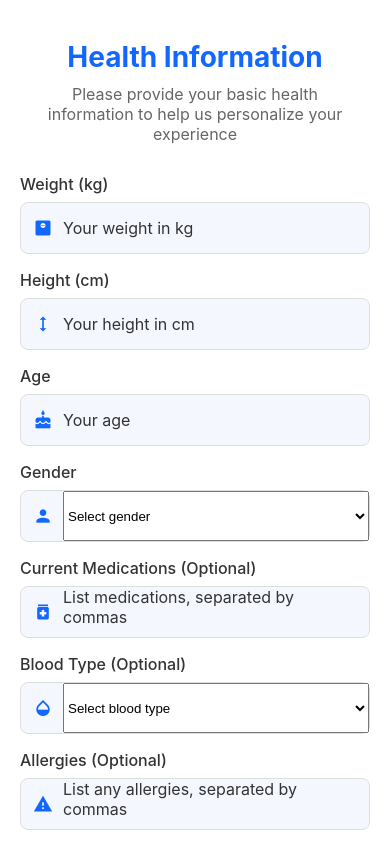
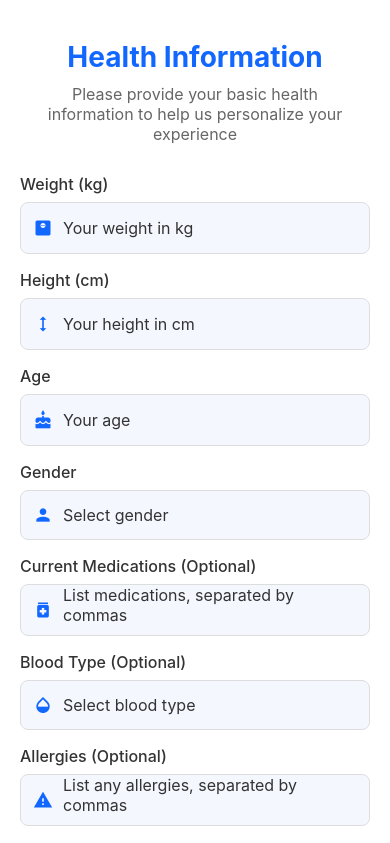
Before and after one commit to szeyu/Medimate-v3, a React Native app: screen /HealthInfoScreen in a window 390 px wide. Shown: the top 843 px of the page. Built offline with nearby package versions, Linux system fonts and the light colour scheme; what expo-web-browser would draw is missing.

Commit message:
Fix picker, enable google auth in register page.

```diff
--- a/src/screens/HealthInfoScreen.js
+++ b/src/screens/HealthInfoScreen.js
@@ -10,6 +10,7 @@ import {
   Platform,
   Dimensions,
   SafeAreaView,
+  Modal,
 } from 'react-native';
 import Icon from 'react-native-vector-icons/MaterialIcons';
 import { Picker } from '@react-native-picker/picker';
@@ -34,6 +35,10 @@ const HealthInfoScreen = ({ navigation, completeSignUp }) => {
   const [heightError, setHeightError] = useState('');
   const [ageError, setAgeError] = useState('');
   const [genderError, setGenderError] = useState('');
+
+  // State for modal visibility
+  const [showGenderPicker, setShowGenderPicker] = useState(false);
+  const [showBloodTypePicker, setShowBloodTypePicker] = useState(false);
 
   // Handle form submission
   const handleSubmit = () => {
@@ -189,23 +194,51 @@ const HealthInfoScreen = ({ navigation, completeSignUp }) => {
             {/* Gender */}
             <View style={styles.inputGroup}>
               <Text style={styles.label}>Gender</Text>
-              <View style={styles.pickerContainer}>
+              <TouchableOpacity
+                style={styles.pickerWrapper}
+                onPress={() => setShowGenderPicker(true)} // Show the modal picker
+              >
                 <Icon name="person" size={20} color="#1167FE" style={styles.inputIcon} />
-                <Picker
-                  selectedValue={gender}
-                  style={styles.picker}
-                  onValueChange={(itemValue) => {
-                    setGender(itemValue);
-                    if (genderError) setGenderError('');
-                  }}
+                <Text style={styles.pickerText}>
+                  {gender ? gender.charAt(0).toUpperCase() + gender.slice(1) : 'Select gender'}
+                </Text>
+              </TouchableOpacity>
+              {genderError ? <Text style={styles.errorText}>{genderError}</Text> : null}
+
+              {/* Modal for Gender Picker */}
+              {showGenderPicker && (
+                <Modal
+                  transparent={true}
+                  animationType="slide"
+                  visible={showGenderPicker}
+                  onRequestClose={() => setShowGenderPicker(false)}
                 >
-                  <Picker.Item label="Select gender" value="" />
-                  <Picker.Item label="Male" value="male" />
-                  <Picker.Item label="Female" value="female" />
-                  <Picker.Item label="Prefer not to say" value="prefer-not-to-say" />
-                </Picker>
-              </View>
-              {genderError ? <Text style={styles.errorText}>{genderError}</Text> : null}
+                  <View style={styles.modalOverlay}>
+                    <View style={styles.modalContainer}>
+                      <Text style={styles.modalTitle}>Select Gender</Text>
+                      {['Male', 'Female', 'Prefer not to say'].map((option) => (
+                        <TouchableOpacity
+                          key={option}
+                          style={styles.modalOption}
+                          onPress={() => {
+                            setGender(option.toLowerCase());
+                            setShowGenderPicker(false);
+                            if (genderError) setGenderError('');
+                          }}
+                        >
+                          <Text style={styles.modalOptionText}>{option}</Text>
+                        </TouchableOpacity>
+                      ))}
+                      <TouchableOpacity
+                        style={styles.modalCancelButton}
+                        onPress={() => setShowGenderPicker(false)}
+                      >
+                        <Text style={styles.modalCancelText}>Cancel</Text>
+                      </TouchableOpacity>
+                    </View>
+                  </View>
+                </Modal>
+              )}
             </View>
 
             {/* Current Medications */}
@@ -226,25 +259,49 @@ const HealthInfoScreen = ({ navigation, completeSignUp }) => {
             {/* Blood Type */}
             <View style={styles.inputGroup}>
               <Text style={styles.label}>Blood Type (Optional)</Text>
-              <View style={styles.pickerContainer}>
+              <TouchableOpacity
+                style={styles.pickerWrapper}
+                onPress={() => setShowBloodTypePicker(true)} // Show the modal picker
+              >
                 <Icon name="opacity" size={20} color="#1167FE" style={styles.inputIcon} />
-                <Picker
-                  selectedValue={bloodType}
-                  style={styles.picker}
-                  onValueChange={(itemValue) => setBloodType(itemValue)}
+                <Text style={styles.pickerText}>
+                  {bloodType ? bloodType : 'Select blood type'}
+                </Text>
+              </TouchableOpacity>
+
+              {/* Modal for Blood Type Picker */}
+              {showBloodTypePicker && (
+                <Modal
+                  transparent={true}
+                  animationType="slide"
+                  visible={showBloodTypePicker}
+                  onRequestClose={() => setShowBloodTypePicker(false)}
                 >
-                  <Picker.Item label="Select blood type" value="" />
-                  <Picker.Item label="A+" value="A+" />
-                  <Picker.Item label="A-" value="A-" />
-                  <Picker.Item label="B+" value="B+" />
-                  <Picker.Item label="B-" value="B-" />
-                  <Picker.Item label="AB+" value="AB+" />
-                  <Picker.Item label="AB-" value="AB-" />
-                  <Picker.Item label="O+" value="O+" />
-                  <Picker.Item label="O-" value="O-" />
-                  <Picker.Item label="Unknown" value="unknown" />
-                </Picker>
-              </View>
+                  <View style={styles.modalOverlay}>
+                    <View style={styles.modalContainer}>
+                      <Text style={styles.modalTitle}>Select Blood Type</Text>
+                      {['A+', 'A-', 'B+', 'B-', 'AB+', 'AB-', 'O+', 'O-', 'Unknown'].map((option) => (
+                        <TouchableOpacity
+                          key={option}
+                          style={styles.modalOption}
+                          onPress={() => {
+                            setBloodType(option);
+                            setShowBloodTypePicker(false);
+                          }}
+                        >
+                          <Text style={styles.modalOptionText}>{option}</Text>
+                        </TouchableOpacity>
+                      ))}
+                      <TouchableOpacity
+                        style={styles.modalCancelButton}
+                        onPress={() => setShowBloodTypePicker(false)}
+                      >
+                        <Text style={styles.modalCancelText}>Cancel</Text>
+                      </TouchableOpacity>
+                    </View>
+                  </View>
+                </Modal>
+              )}
             </View>
 
             {/* Allergies */}
@@ -352,18 +409,24 @@ const styles = StyleSheet.create({
     fontSize: 16,
     color: '#333',
   },
-  pickerContainer: {
+  pickerWrapper: {
     flexDirection: 'row',
     alignItems: 'center',
     borderWidth: 1,
     borderColor: '#DDD',
     borderRadius: 8,
     backgroundColor: '#F5F7FF',
-    paddingLeft: 12,
+    paddingHorizontal: 12,
+    height: 50, // Ensure consistent height with TextInput
+  },
+  pickerContainer: {
+    flex: 1,
+    justifyContent: 'center',
+    height: Platform.select({ ios: 50, android: '100%' }), // Adjust height for iOS
   },
   picker: {
     flex: 1,
-    height: 50,
+    height: Platform.select({ ios: 50, android: '100%' }), // Ensure proper height
   },
   errorText: {
     color: '#FF3B30',
@@ -398,6 +461,45 @@ const styles = StyleSheet.create({
     color: '#666',
     fontSize: 16,
   },
+  modalOverlay: {
+    flex: 1,
+    backgroundColor: 'rgba(0, 0, 0, 0.5)',
+    justifyContent: 'center',
+    alignItems: 'center',
+  },
+  modalContainer: {
+    width: '80%',
+    backgroundColor: '#FFF',
+    borderRadius: 8,
+    padding: 20,
+    alignItems: 'center',
+  },
+  modalTitle: {
+    fontSize: 18,
+    fontWeight: 'bold',
+    marginBottom: 20,
+  },
+  modalOption: {
+    paddingVertical: 10,
+    width: '100%',
+    alignItems: 'center',
+  },
+  modalOptionText: {
+    fontSize: 16,
+    color: '#1167FE',
+  },
+  modalCancelButton: {
+    marginTop: 20,
+  },
+  modalCancelText: {
+    fontSize: 16,
+    color: '#FF3B30',
+  },
+  pickerText: {
+    flex: 1,
+    fontSize: 16,
+    color: '#333',
+  },
 });
 
 export default HealthInfoScreen;
--- a/src/screens/SignUpScreen.js
+++ b/src/screens/SignUpScreen.js
@@ -17,6 +17,7 @@ import {
 } from "react-native";
 import AnimatedBackground from "../../components/AnimatedBackground";
 import Icon from "react-native-vector-icons/MaterialIcons";
+import GoogleLogin from "../components/googleLogin";
 
 const window = Dimensions.get('window');
 
@@ -401,15 +402,7 @@ const SignUpScreen = ({ navigation, handleSignUp }) => {
                                         </View>
 
                                         <View style={styles.socialButtonsContainer}>
-                                            <TouchableOpacity
-                                                style={styles.socialButton}
-                                                onPress={() => handleSocialSignIn('Google')}
-                                            >
-                                                <Image
-                                                    source={require('../../assets/google-icon.png')}
-                                                    style={styles.socialIcon}
-                                                />
-                                            </TouchableOpacity>
+                                            <GoogleLogin handleLogin={handleSignUp}/>
 
                                             <TouchableOpacity
                                                 style={styles.socialButton}
```
